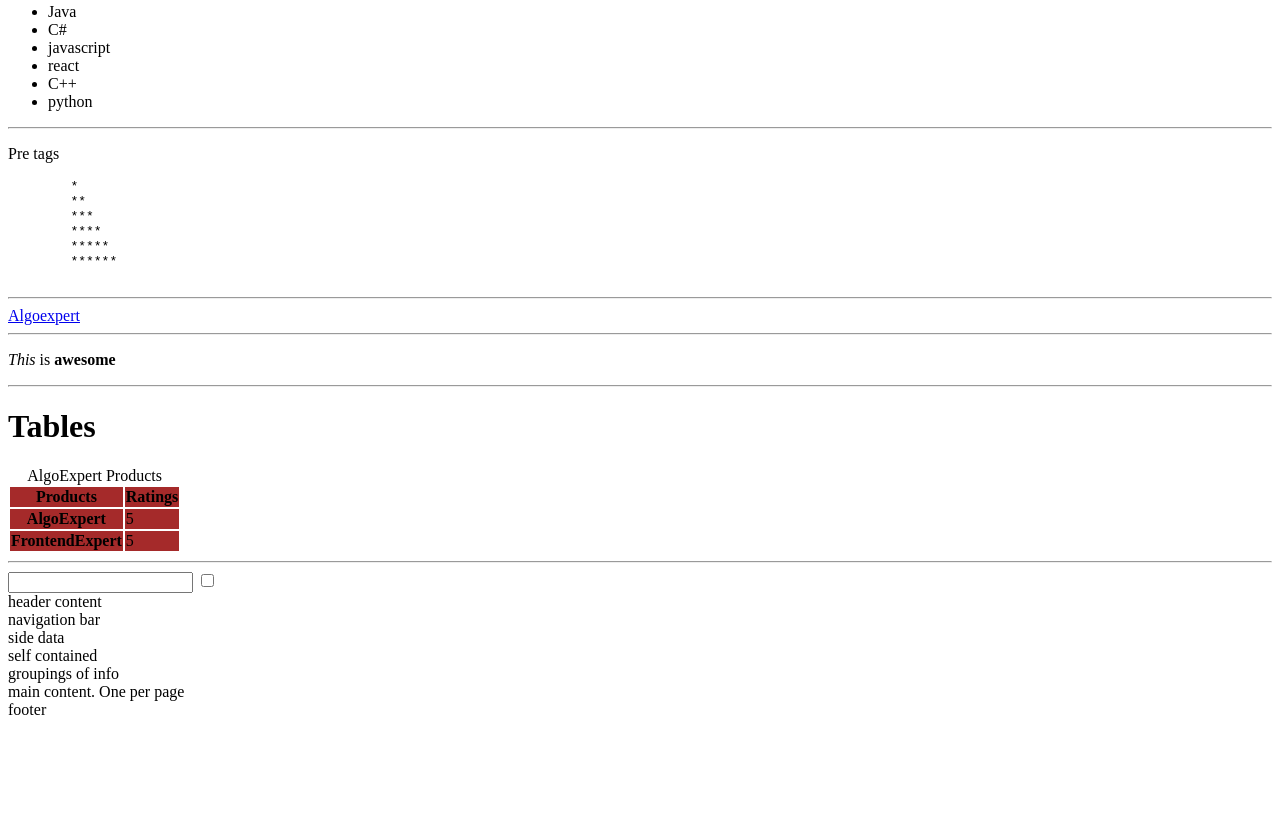
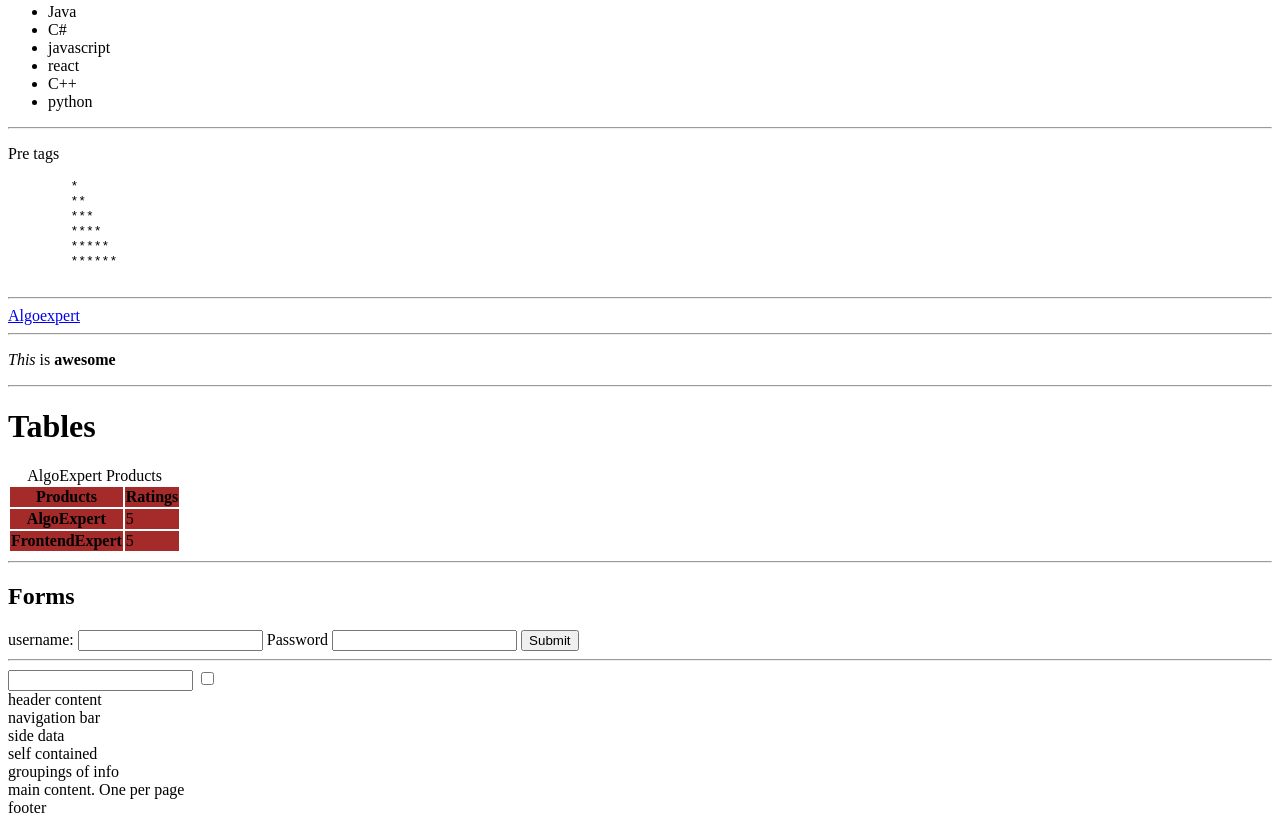
Before and after one commit to JustusMochache/algoexperthtmlcrushcourse, a plain HTML site: page index.html in a window 1280 px wide. Shown: the part 373-1198 px from the top of the page. Before the commit the page ends 1100 px from the top, so only its background shows below. Drawn offline with Linux system fonts and the light colour scheme.

Commit message:
form and its elements added

```diff
--- a/index.html
+++ b/index.html
@@ -81,6 +81,20 @@
     </table>
 
     <hr>
+    <h2>Forms</h2>
+
+    <form action="">
+        <label for="username">username:</label>
+        <input type="text" id="username">
+
+        <label for="password">Password</label>
+        <input type="text" id="password">
+
+        <button id="submit">Submit</button>
+
+    </form>
+
+    <hr>
 
     <!-- checkbox -->
     <input type="text"/>
```
